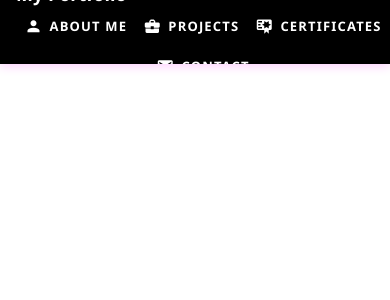
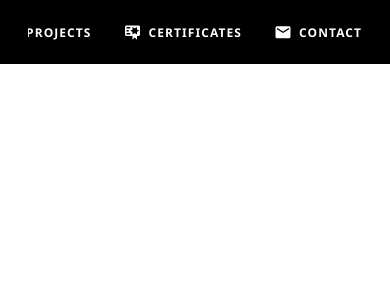
Before and after one commit to Fah-Pongpipat/MyPortfolio, a Vue app: page /menu in a window 390 px wide. Shown: the top 300 px of the page. Built offline with nearby package versions, Linux system fonts and the light colour scheme.

Commit message:
Update MenuView.vue

```diff
--- a/src/views/MenuView.vue
+++ b/src/views/MenuView.vue
@@ -3,11 +3,11 @@
 <template>
   <v-app>
     <v-app-bar app color="black" dark flat class="navbar">
-      <v-container class="d-flex align-center justify-space-between pa-0 flex-wrap">
+      <v-container class="menu-container">
         <!-- Logo -->
         <v-toolbar-title class="font-weight-bold">My Portfolio</v-toolbar-title>
 
-        <!-- เมนูแนวนอน -->
+        <!-- เมนูเรียงในแถวเดียว -->
         <div class="menu-wrapper">
           <v-btn text @click="$router.push('/about-me')">
             <v-icon left>mdi-account</v-icon> ABOUT ME
@@ -32,28 +32,37 @@
 </template>
 
 <style scoped>
-.navbar {
-  box-shadow: 0 2px 10px rgba(255, 0, 255, 0.2);
-  padding-left: 16px;
-  padding-right: 16px;
+/* ✅ Container ครอบทั้งแถบเมนู */
+.menu-container {
+  display: flex;
+  align-items: center;
+  justify-content: space-between;
+  flex-wrap: nowrap;
+  gap: 12px;
+  overflow-x: auto; /* กันล้นในจอแคบ */
 }
 
-/* ปุ่มเมนู */
+/* ✅ เมนูแนวนอนในแถวเดียว */
 .menu-wrapper {
   display: flex;
-  flex-wrap: wrap;
+  flex-direction: row;
   justify-content: flex-end;
-  align-items: center;
+  flex: 1 1 auto;
+  flex-wrap: nowrap;
+  overflow-x: auto;
+  white-space: nowrap;
   gap: 8px;
 }
 
+/* ✅ ปุ่มเมนู */
 .menu-wrapper .v-btn {
   font-weight: bold;
   color: white;
-  font-size: 16px;
-  padding: 6px 10px;
+  font-size: clamp(12px, 2vw, 16px);
+  padding: 6px 12px;
   text-transform: none;
-  white-space: nowrap; /* ป้องกันตัดบรรทัดในปุ่ม */
+  white-space: nowrap;
+  flex-shrink: 0; /* ป้องกันบีบขนาดปุ่ม */
 }
 
 .menu-wrapper .v-btn:hover {
@@ -65,46 +74,11 @@
   margin-right: 6px;
 }
 
-/* Desktop ใหญ่ */
-@media (min-width: 1200px) {
-  .menu-wrapper .v-btn {
-    font-size: 18px;
-    padding: 10px 16px;
-  }
+/* ✅ Logo ปรับขนาดได้ */
+.v-toolbar-title {
+  font-size: clamp(16px, 4vw, 22px);
+  white-space: nowrap;
 }
 
-/* Tablet */
-@media (max-width: 960px) {
-  .v-toolbar-title {
-    font-size: 20px;
-  }
-
-  .menu-wrapper {
-    justify-content: center;
-    gap: 6px;
-  }
-
-  .menu-wrapper .v-btn {
-    font-size: 15px;
-    padding: 6px 8px;
-  }
-}
-
-/* Mobile */
-@media (max-width: 600px) {
-  .v-toolbar-title {
-    font-size: 18px;
-  }
-
-  .menu-wrapper {
-    flex-wrap: wrap;
-    justify-content: center;
-    gap: 4px;
-  }
-
-  .menu-wrapper .v-btn {
-    font-size: 13px;
-    padding: 4px 6px;
-  }
-}
+/* ✅ ไม่จำเป็นต้องปรับเพิ่มเติมใน media queries เพราะใช้ clamp + overflow-x auto แล้ว */
 </style>
```
